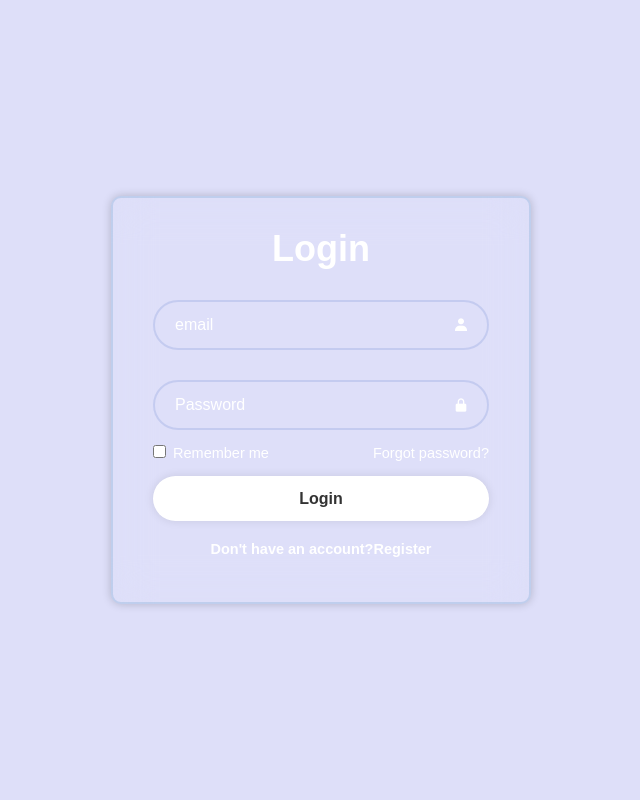
After one commit to DeaSapitri/web_perpustakaan, a PHP site: page /login.php in a window 1280 px wide. The commit adds this page. Shown: the whole page, without its empty margins (319-959 px from the left). Run offline with PHP 8.4, Linux system fonts and the light colour scheme.

Commit message:
tambah login_register

```diff
--- /dev/null
+++ b/login.php
@@ -0,0 +1,64 @@
+<?php
+include 'koneksi.php';
+session_start();
+
+if (isset($_SESSION['username'])) {
+    header("Location: layout.php");
+    exit();
+}
+
+if (isset($_POST['submit'])) {
+    $email = mysqli_real_escape_string($conn, $_POST['email']);
+    $password = hash('sha256', $_POST['password']); // Hash the input password using SHA-256
+
+    $sql = "SELECT * FROM user WHERE email='$email' AND password='$password'";
+    $result = mysqli_query($conn, $sql);
+
+    if ($result->num_rows > 0) {
+        $row = mysqli_fetch_assoc($result);
+        $_SESSION['username'] = $row['username'];
+        header("Location: layout.php");
+        exit();
+    } else {
+        echo "<script>alert('Email atau password Anda salah. Silakan coba lagi!')</script>";
+    }
+}
+?>
+
+<!DOCTYPE html
+    PUBLIC "-//W3C//DTD XHTML 1.0 Transitional//EN" "http://www.w3.org/TR/xhtml1/DTD/xhtml1-transitional.dtd">
+<html xmlns="http://www.w3.org/1999/xhtml">
+
+<head>
+    <meta http-equiv="Content-Type" content="text/html; charset=iso-8859-1" />
+    <title>Login form in HTML and CSS</title>
+    <link rel="stylesheet" href="style1.css" />
+    <link href='https://unpkg.com/boxicons@2.1.4/css/boxicons.min.css' rel='stylesheet'>
+</head>
+
+<body>
+    <div class="wrapper">
+        <form action="" method="post">
+            <h1>Login</h1>
+            <div class="input-box">
+                <input type="text" placeholder="email" name="email" required />
+                <i class='bx bxs-user'></i>
+            </div>
+            <div class="input-box">
+                <input type="Password" placeholder="Password" name="password" required />
+                <i class='bx bxs-lock-alt'></i>
+            </div>
+            <div class="remember-forgot">
+                <label><input type="checkbox" /> Remember me</label>
+                <a href="#">Forgot password?</a>
+            </div>
+            <button name="submit" class="btn">Login</button>
+            <a href="index.php">
+                <div class="register-link">
+                    <p>Don't have an account?<a href="#">Register</a></p>
+                </div>
+        </form>
+    </div>
+</body>
+
+</html>
--- /dev/null
+++ b/style1.css
@@ -0,0 +1,100 @@
+*{
+    margin: 0;
+    padding: 0;
+    box-sizing: border-box;
+    font-family: "poppins", sans-serif;
+    }
+    body{
+    display: flex;
+    justify-content: center;
+    align-items: center;
+    min-height: 100vh;
+    background:rgba(91, 96, 228, 0.2);
+    background-size: cover;
+    background-position: center;
+    }
+    .wrapper{
+    width: 420px;
+    background: transparent;
+    border: 2px solid rgba(73, 142, 188, 0.2);
+    backdrop-filter: blur(20px);
+    box-shadow: 0 0 10px rgba(0, 0, 0, .2);
+    color: #fff;
+    border-radius: 10px;
+    padding: 30px 40px;
+    }
+    .wrapper h1{
+    font-size: 36px;
+    text-align: center;
+    }
+    .wrapper .input-box{
+    position: relative;
+    width: 100%;
+    height: 50px;
+    margin: 30px 0;
+    }
+    .input-box input{
+    width: 100%;
+    height: 100%;
+    background: transparent;
+    border: none;
+    outline: none;
+    border: 2px solid rgba(95, 127, 203, 0.2);
+    border-radius: 40px;
+    font-size: 16px;
+    color: #fff;
+    padding: 20px 45px 20px 20px;
+    }
+    .input-box input::placeholder{
+    color: #fff;
+    }
+    .input-box i{
+    position: absolute;
+    right: 20px;
+    top: 50%;
+    transform: translateY(-50%);
+    font_size: 20px;
+    }
+    .wrapper .remember-forgot{
+    display: flex;
+    justify-content: space-between;
+    font-size: 14.5px;
+    margin: -15px 0 15px;
+    }
+    .remember-forgot label input{
+    accent-color: #fff;
+    margin-right: 3px;
+    }
+    .remember-forgot a{
+    color: #fff;
+    text-decoration: none;
+    }
+    .remember-forgot a:hover{
+    text-decoration: underline;
+    }
+    .wrapper .btn{
+    width: 100%;
+    height: 45px;
+    background: #fff;
+    border: none;
+    outline: none;
+    border-radius: 40px;
+    box-shadow: 0 0 10px rgba(0, 0, 0, .1);
+    cursor: pointer;
+    font-size: 16px;
+    color: #333;
+    font-weight: 600;
+    }
+    .wrapper .register-link{
+    font-size: 14.5px;
+    text-align: center;
+    margin: 20px 0 15px;
+    }
+    .register-link p a{
+    color: #fff;
+    text-decoration: none;
+    font-weight: 600;
+    }
+    .register-link p a:hover{
+    text-decoration: underline;
+    }
```
Also changed, not shown: index.php (+167 -90 lines), index1.php (added, +117 -0 lines), layout.php (+22 -8 lines), logout.php (added, +8 -0 lines).
